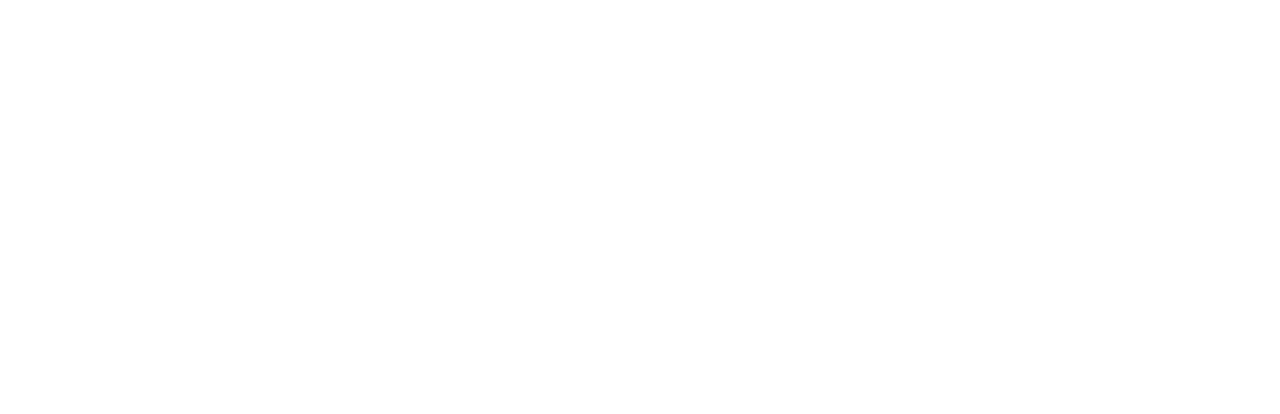
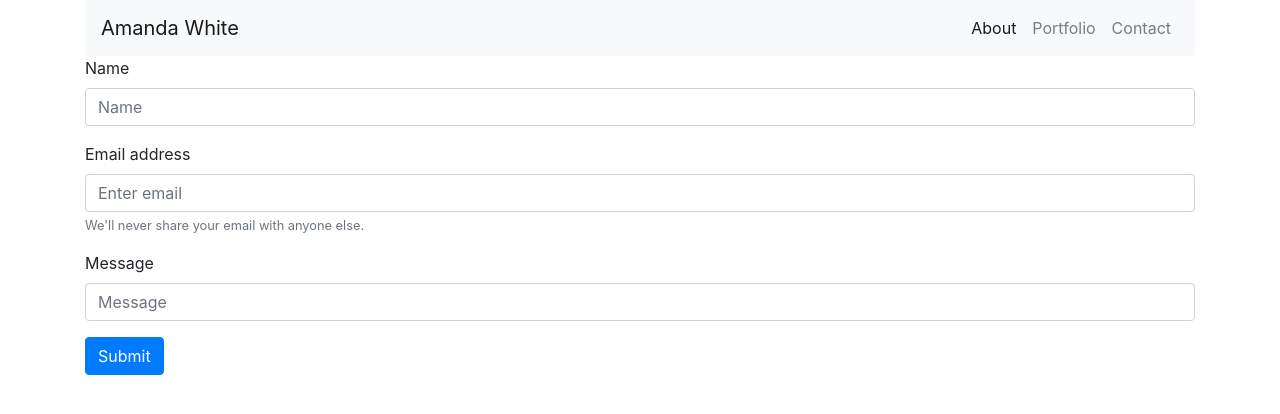
Before and after one commit to AmandaWhiteTX/Bootstrap-Portfolio, a plain HTML site: page contact.html in a window 1280 px wide. Drawn offline with nearby package versions, Linux system fonts and the light colour scheme.

Commit message:
Added the Contact Form

```diff
--- a/contact.html
+++ b/contact.html
@@ -0,0 +1,68 @@
+<!DOCTYPE html>
+<html lang="en">
+<head>
+    <meta charset="UTF-8">
+    <meta name="viewport" content="width=device-width, initial-scale=1.0">
+    <meta http-equiv="X-UA-Compatible" content="ie=edge">
+    <title>Amanda's Bootstrap Portfolio</title>
+
+
+    <!-- Bootstrap CSS -->
+    <link rel="stylesheet" href="https://stackpath.bootstrapcdn.com/bootstrap/4.3.1/css/bootstrap.min.css">
+    <script src="https://stackpath.bootstrapcdn.com/bootstrap/4.3.1/js/bootstrap.min.js" integrity="sha384-JjSmVgyd0p3pXB1rRibZUAYoIIy6OrQ6VrjIEaFf/nJGzIxFDsf4x0xIM+B07jRM" crossorigin="anonymous"></script>
+
+</head>
+
+<body>
+<!-- NavBar -->
+<!-- Container Div -->
+<div class="container">
+
+        <!-- Section 1: Navbar-->
+        <nav class="navbar navbar-expand-lg navbar-light bg-light">
+
+          <!-- Our brand / logo -->
+          <a class="navbar-brand" href="#">Amanda White</a>
+          <button class="navbar-toggler" type="button" data-toggle="collapse" data-target="#navbarNavDropdown" aria-controls="navbarNavDropdown" aria-expanded="false" aria-label="Toggle navigation">
+            <span class="navbar-toggler-icon"></span>
+          </button>
+
+            <!-- Collapsible button -->
+          <div class="collapse navbar-collapse" id="navbarNavDropdown">
+            <ul class="navbar-nav ml-auto">
+
+              <!-- The links of our navbar -->
+              <li class="nav-item active">
+                <a class="nav-link" href="index.html">About <span class="sr-only">(current)</span></a>
+              </li>
+
+              <li class="nav-item">
+                <a class="nav-link" href="portfolio.html">Portfolio</a>
+              </li>
+
+              <li class="nav-item">
+                    <a class="nav-link" href="contact.html">Contact</a>
+                </li>
+             </ul>
+          </div>
+        </nav>
+
+
+        <form>
+                <div class="form-group">
+                        <label for="Name">Name</label>
+                        <input type="Name" class="form-control" id="Name" placeholder="Name">
+                </div>
+                <div class="form-group">
+                  <label for="exampleInputEmail1">Email address</label>
+                  <input type="email" class="form-control" id="exampleInputEmail1" aria-describedby="emailHelp" placeholder="Enter email">
+                  <small id="emailHelp" class="form-text text-muted">We'll never share your email with anyone else.</small>
+                </div>
+                <div class="form-group">
+                        <label for="Message">Message</label>
+                        <input type="Message" class="form-control" id="Message" aria-describedby="Message" placeholder="Message">
+                        <large id="Message" class="form-text text-muted"></large>
+                      </div>
+
+                <button type="submit" class="btn btn-primary">Submit</button>
+              </form>
```
Also changed, not shown: index.html (+33 -23 lines), assets/profilepic.jpg (added).
